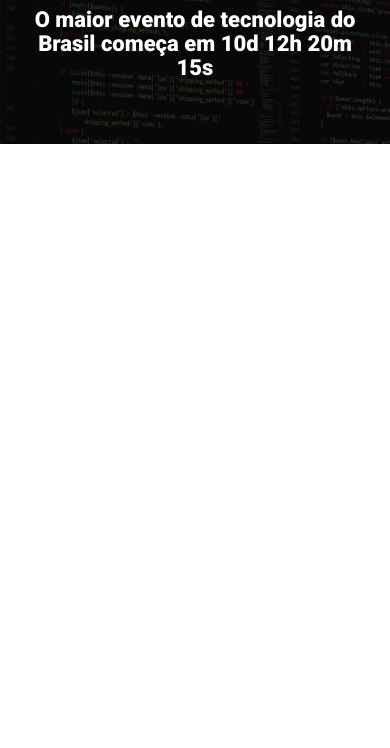
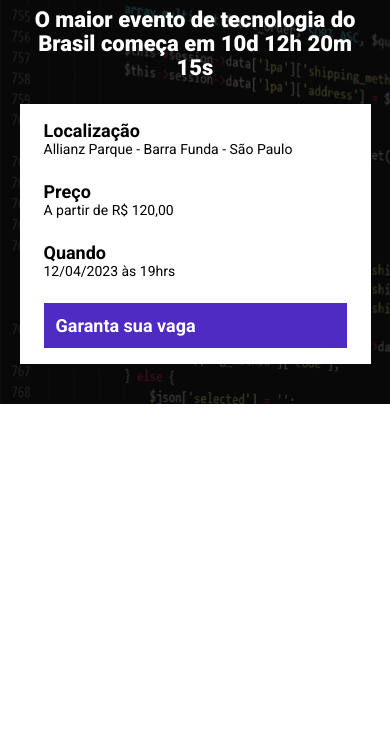
Before and after one commit to nsbgabriel/ebac_tech_talks, a website built with Parcel: page src/index.html in a window 390 px wide. Shown: the part 96-844 px from the top of the page. Built offline with nearby package versions, Linux system fonts and the light colour scheme.

Commit message:
a info bar e botões

```diff
--- a/src/index.html
+++ b/src/index.html
@@ -17,6 +17,25 @@
             <p class="hero__text">
                 O maior evento de tecnologia do Brasil começa em 10d 12h 20m 15s
             </p>
+            <div class="infos-bar">
+                <ul class="infos-bar__infos">
+                    <li class="infos-bar__infos__item">
+                        <b>Localização</b>
+                        Allianz Parque - Barra Funda - São Paulo
+                    </li>
+                    <li class="infos-bar__infos__item">
+                        <b>Preço</b>
+                        A partir de R$ 120,00
+                    </li>
+                    <li class="infos-bar__infos__item">
+                        <b>Quando</b>
+                        12/04/2023 às 19hrs
+                    </li>
+                </ul>
+                <a href="#" class="button button--primary">
+                    Garanta sua vaga
+                </a>
+            </div>
         </div>
     </header>
 
--- /dev/null
+++ b/src/styles/components/_buttons.scss
@@ -0,0 +1,23 @@
+.button {
+    padding: 12px;
+    font-size: 18px;
+    font-weight: bold;
+    text-decoration: none;
+    text-align: center;
+    white-space: nowrap;
+
+    &--primary {
+        color: #fff;
+        background-color: #4F2AC3;
+    }
+
+    @media (max-width: 640px) {
+        display: block;
+        width: 100%;
+    }
+
+    @media (max-width: 1024px) {
+        display: flex;
+        align-items: center;
+    }
+}
--- /dev/null
+++ b/src/styles/components/_infos_bar.scss
@@ -0,0 +1,40 @@
+.infos-bar {
+    padding: 16px 24px;
+    background-color: #fff;
+    display: flex;
+    justify-content: space-between;
+
+    &__infos {
+        display: flex;
+        gap: 40px;
+
+        &__item {
+            font-size: 14px;
+            color: #000;
+
+            b {
+                color: #000;
+                font-size: 18px;
+                display: block;
+            }
+        }
+    }
+
+    @media (max-width: 640px) {
+        display: block;
+
+        &__infos {
+            display: block;
+
+            &__item {
+                margin-bottom: 24px;
+            }
+        }
+    }
+
+    @media (max-width: 1024px) {
+        &__infos {
+            gap: 16px;
+        }
+    }
+}
--- a/src/styles/main.scss
+++ b/src/styles/main.scss
@@ -1,4 +1,6 @@
 @use 'hero';
+@use 'components/infos_bar';
+@use 'components/buttons';
 
 * {
     margin: 0;
@@ -6,6 +8,7 @@
     box-sizing: border-box;
     font-family: Roboto, sans-serif;
     color: #fff;
+    list-style: none;
 }
 
 .container {
```
